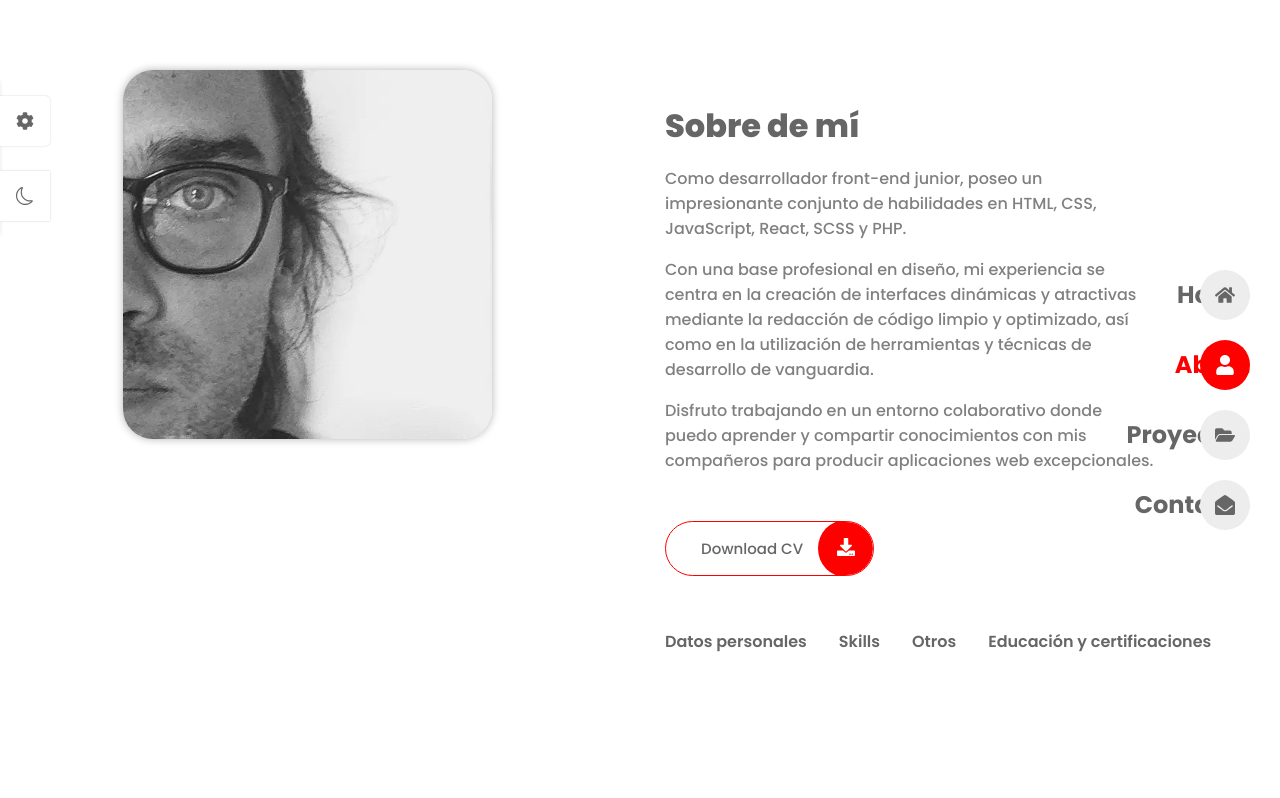
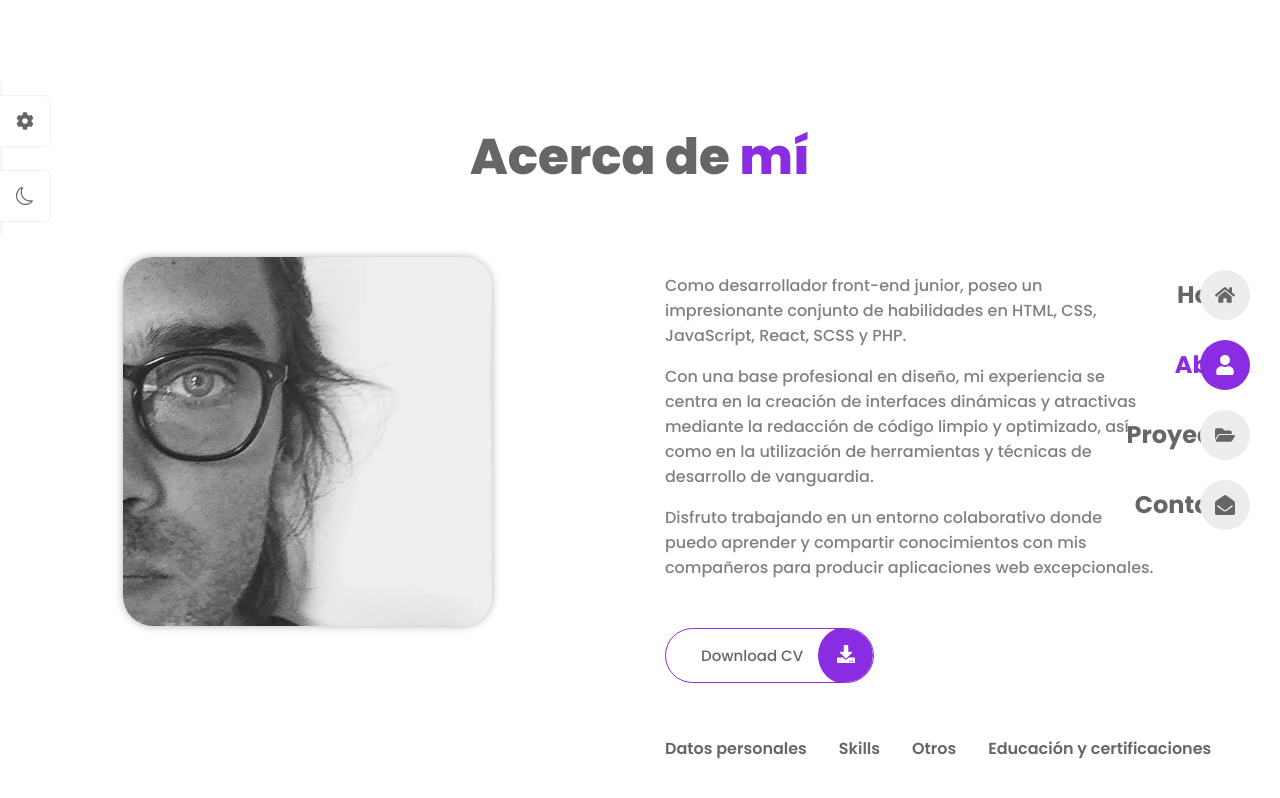
Before and after one commit to eze-ms/Portfolio-React, a React (Create React App) app: page /about in a window 1280 px wide. Shown: the top 798 px of the page. Built offline with nearby package versions, Linux system fonts and the light colour scheme.

Commit message:
cambios en css

```diff
--- a/src/App.css
+++ b/src/App.css
@@ -32,6 +32,14 @@
   --weigth-600: 600;
   --weigth-700: 700;
   --weigth-800: 800;
+}
+
+.dark-theme{
+  --title-color:  hsl(0, 0%, 100%);
+  --text-color: hsl(0, 0%, 80%);
+  --body-color:  hsl(0, 0%, 7%);
+  --container-color: hsl(0, 1%, 17%);
+  --border-color: hsl(0, 0%, 15%);
 }
 
   /* BASE */
--- a/src/componentes/Info.css
+++ b/src/componentes/Info.css
@@ -18,7 +18,7 @@
     width: 70%;
     padding: 0 0 8px;
     margin-bottom: 1rem;
-    border-bottom: 1px solid var(--border-color);
+    border-bottom: 1px solid var(--first-color);
     opacity: 0;
     transition: opacity 0.5s ease;
   }
--- a/src/componentes/Others.css
+++ b/src/componentes/Others.css
@@ -13,7 +13,7 @@
   }
 
   .info__item_others_skills {
-    border: 1px solid var(--border-color);
+    border: 1px solid var(--first-color);
     border-radius: 5px;
     margin: 0;
     width: 100%;
--- a/src/componentes/Skills.css
+++ b/src/componentes/Skills.css
@@ -13,7 +13,7 @@
 }
 
 .info__item_skills {
-    border: 1px solid var(--border-color);
+    border: 1px solid var(--first-color);
     border-radius: 5px;
     margin: 0;
     width: 100%;
--- a/src/componentes/Themes.css
+++ b/src/componentes/Themes.css
@@ -18,13 +18,13 @@
 
 .style__switcher,
 .style__switcher-toogler,
-.style__toogler{
+.theme__toggler{
     border-radius: 0 5px 5px 0;
 }
 
 .style__switcher-items{
     display: grid;
-    grid-template-columns: repeat(4, 1fr);
+    grid-template-columns: repeat(5, 1fr);
     column-gap: 4px;
     row-gap: 8px;
 }
--- a/src/componentes/Themes.jsx
+++ b/src/componentes/Themes.jsx
@@ -5,13 +5,38 @@ import { FaCog } from 'react-icons/fa';
 import { BsSun, BsMoon } from 'react-icons/bs';
 import './Themes.css';
 
+const getStorageColor = () => {
+    let color = 'hsl(271, 76%, 53%)';
+    if (localStorage.getItem('color')){
+    color = localStorage.getItem('color');
+    }
+    return color;
+}
+
+const getStorageTheme = () => {
+    let theme = 'light-theme';
+    if (localStorage.getItem('theme')){
+    theme = localStorage.getItem('theme');
+    }
+    return theme;
+}
 
 const Themes = () => {
     const [showSwitcher, setShowSwitcher] = useState(false);
-    const [color, setColor] = useState('red');
+    const [color, setColor] = useState(getStorageColor());
+    const [theme, setTheme] = useState(getStorageTheme());
 
     const changeColor = (color) => {
         setColor(color);
+    };
+
+    const toggleTheme = () => {
+        if (theme==='light-theme'){
+            setTheme('dark-theme')
+        }
+        else {
+            setTheme('light-theme');
+        };
     };
 
     useEffect(()=>{
@@ -19,6 +44,10 @@ const Themes = () => {
         localStorage.setItem('color', color);
     }, [color]);
 
+    useEffect(()=>{
+        document.documentElement.className = theme;
+        localStorage.setItem('theme', theme);
+    }, [theme]);
 
     return (
         <div>
@@ -29,8 +58,8 @@ const Themes = () => {
                 >
                     <FaCog />
                 </div>
-                <div className="theme__toggler">
-                    <BsMoon />
+                <div className="theme__toggler" onClick={toggleTheme}>
+                    {theme === 'light-theme' ? <BsMoon /> : <BsSun/>}
                 </div>
 
                 <h3 className="style__switcher-title">Cambiar estilo</h3>
--- a/src/data.jsx
+++ b/src/data.jsx
@@ -16,6 +16,10 @@ import Theme5 from './assets/orange.svg';
 import Theme6 from './assets/purple.svg';
 import Theme7 from './assets/red.svg';
 import Theme8 from './assets/blueviolet.svg';
+import Theme9 from './assets/white.svg';
+import Theme10 from './assets/black.svg';
+
+
 
 export const links = [
     {
@@ -487,5 +491,15 @@ export const themes = [
     id: 8,
     img: Theme8,
     color: 'hsl(252, 100%, 79%)',
+  },
+  {
+    id: 9,
+    img: Theme9,
+    color: 'hsl(0, 0%, 100%)',
+  },
+  {
+    id: 10,
+    img: Theme10,
+    color: 'hsl(0, 0%, 40%)',
   }
 ]
--- a/src/pages/about/About.css
+++ b/src/pages/about/About.css
@@ -6,8 +6,8 @@
   }
 
   .about__img {
-    width: 60%; /* Ajustar la imagen al 100% del ancho de su contenedor */
-    height: auto; /* Ajustar la altura automáticamente para mantener la proporción */
+    width: 60%;
+    height: auto;
     object-fit: cover;
     border-radius: 30px;
     box-shadow: 0 0 8px hsla(0, 0%, 0% , 0.3);
@@ -22,8 +22,11 @@
 }
 
 .box_about__me .section__title{
-    font-size: var(--h2-font-size);
     margin-bottom: 0;
+}
+
+.section__title>span{
+    color: var(--first-color);
 }
 
 .about__description_1,.about__description_2,.about__description_3{
--- a/src/pages/about/About.jsx
+++ b/src/pages/about/About.jsx
@@ -22,10 +22,12 @@ const About = () => {
   return (
     <div id="about">
        <section className='about section grid'>
+       <h3 className='section__title'>Acerca de <span>mí</span></h3>
         <div className='about__container'>
+
+
           <img src={Profile} alt='' className='about__img' />
           <div className="box_about__me">
-            <h3 className='section__title'>Sobre <span>de mí</span></h3>
             <div className='about__info'>
               <p className='about__description_1'>
                 Como desarrollador front-end junior, poseo un impresionante conjunto de habilidades en HTML, CSS,
--- a/src/pages/contact/Contact.css
+++ b/src/pages/contact/Contact.css
@@ -9,7 +9,9 @@
     margin-bottom: 1rem;
     text-align: left;
     margin-top: 0;
+    color: var(--first-color);
 }
+
 
 .contact__description{
     font-size: var(--small-font-size);
--- a/src/pages/contact/Contact.jsx
+++ b/src/pages/contact/Contact.jsx
@@ -17,11 +17,11 @@ import "./Contact.css";
 const Contact = () => {
   return (
     <section className="contact section">
-      <h2 className="section__title"><span>Contacto</span></h2>
+      <h2 className="section__title">Contacto</h2>
 
       <div className="contact__container container grid">
         <div className="contact__data">
-          <h3 className="contact__title">No seas tímido!</h3>
+          <h3 className="contact__title">¡No seas tímid@!</h3>
           <p className="contact__description">
             No dudes en ponerte en contacto conmigo. Siempre estoy abierto a discutir sobre nuevas propuestas, ideas creativas u oportunidades para aportar mejoras a los proyectos.
           </p>
--- a/src/pages/portfolio/Portfolio.jsx
+++ b/src/pages/portfolio/Portfolio.jsx
@@ -8,7 +8,7 @@ const Portfolio = () => {
 return (
   // <div id="portfolio">
     <section className="portfolio section">
-      <h2 className="section__title"><span>Proyectos</span></h2>
+      <h2 className="section__title">Mis<span> Proyectos</span></h2>
       <p className='subtitle'>"Detrás de cada proyecto hay un mundo por descubrir"</p>
       <div className="portfolio__container container grid">
         {portfolio.map((item) => {
```
Also changed, not shown: src/assets/black.svg (added), src/assets/white.svg (added).
